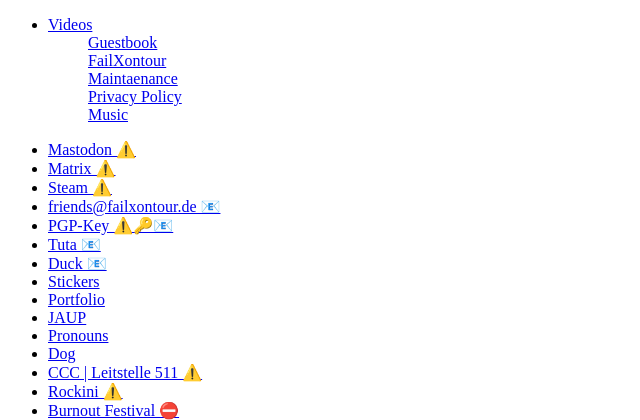
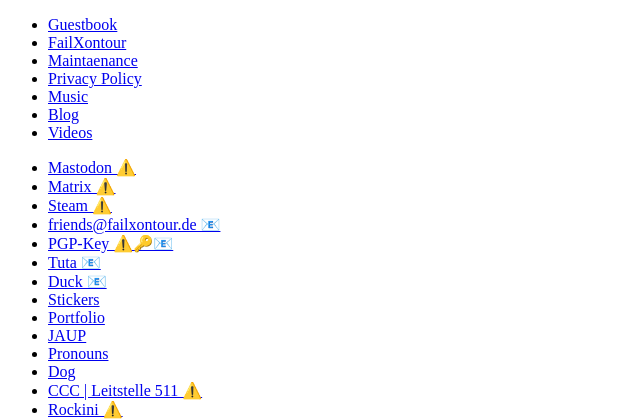
Before and after one commit to failxontour/failxontour.de, a PHP site: page /sitemap.php in a window 1280 px wide. Shown: the top 420 px of the page, without its empty margins (0-640 px from the left). Run offline with PHP 8.4, Linux system fonts and the light colour scheme.

Commit message:
Simplified sitemap?! Yes

```diff
--- a/sitemap.php
+++ b/sitemap.php
@@ -47,7 +47,7 @@ function recurse($dir, &$links) {
       $links[] = '</ul></li>';
     } elseif (pathinfo($dir.'/'.$file, PATHINFO_EXTENSION) == 'html') {
       preg_match("'<h1>(.*?)</h1>'si", file_get_contents($dir.'/'.$file), $heading);
-      $links[] = '<ul><a href="'.htmlspecialchars($dir.'/'.$file).'">'.strip_tags($heading[1]).'</a></ul>';
+      $links[] = '<li><a href="'.htmlspecialchars($dir.'/'.$file).'">'.strip_tags($heading[1]).'</a></li>';
     }
   }
 }
@@ -93,7 +93,8 @@ $externalLinks = [
 ];
 
 $links = [
-      '<li><a rel="license" href="/videos">Videos</a></li>'
+      '<li><a href="/videos">Videos</a></li>',
+      '<li><a href="/blog">Blog</a></li>'
 ]; // Array für interne Links
 
 // Aufrufen mit dem aktuellen Verzeichnis ('.'),
```
